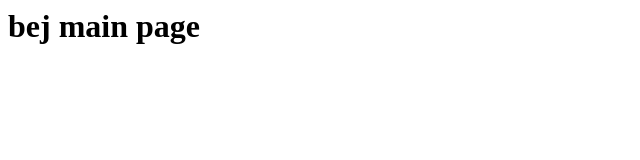
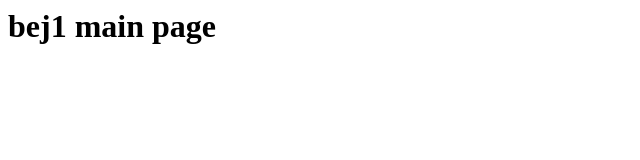
Before and after one commit to bjuntunen/Bjuntunen.github.io, a plain HTML site: page index.html in a window 1280 px wide. Shown: the whole page, without its empty margins (0-640 px from the left). Drawn offline with Linux system fonts and the light colour scheme.

Commit message:
Update main page header text

```diff
--- a/index.html
+++ b/index.html
@@ -1 +1 @@
-<h1>bej main page</h1>
+<h1>bej1 main page</h1>
```
